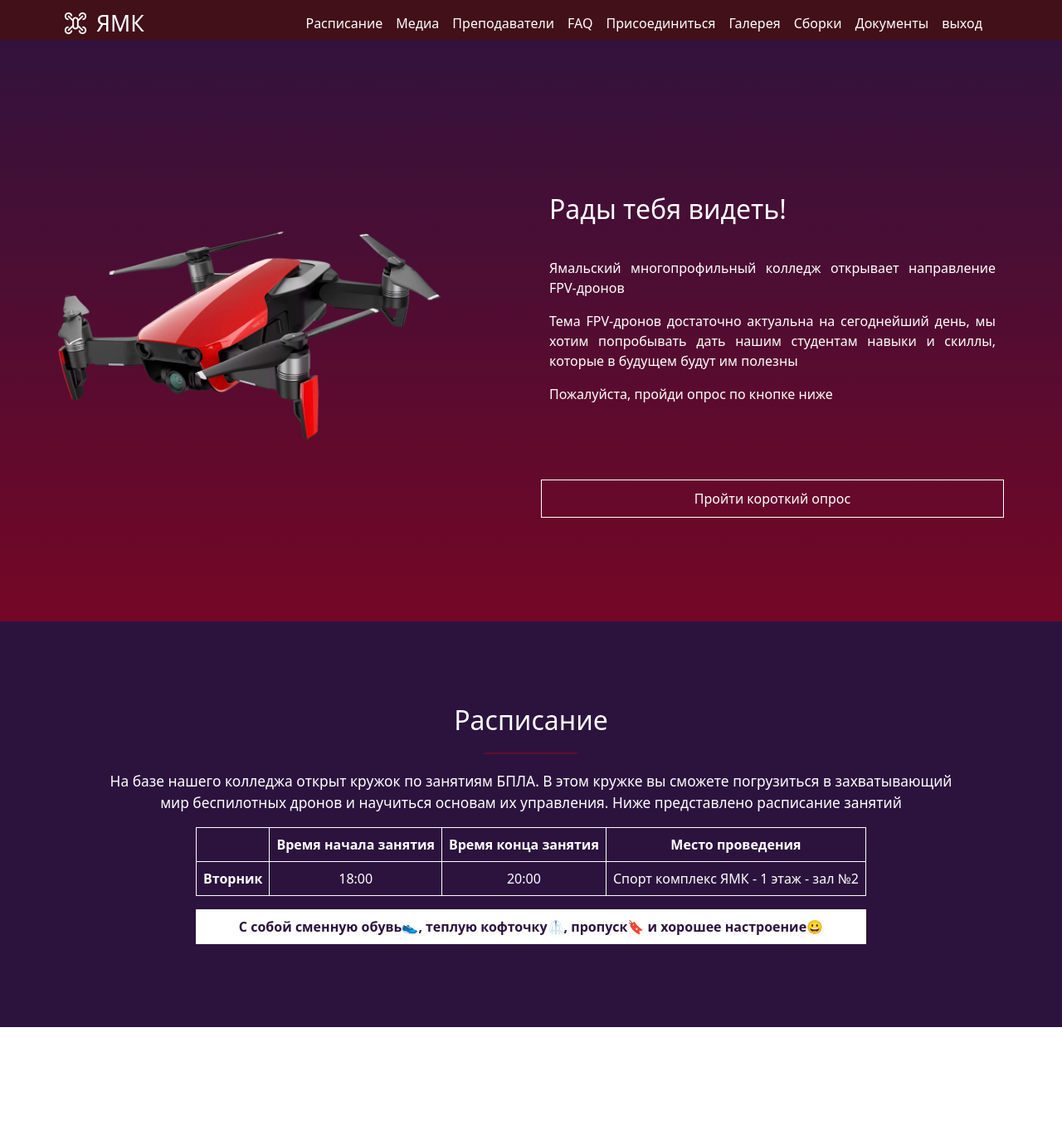
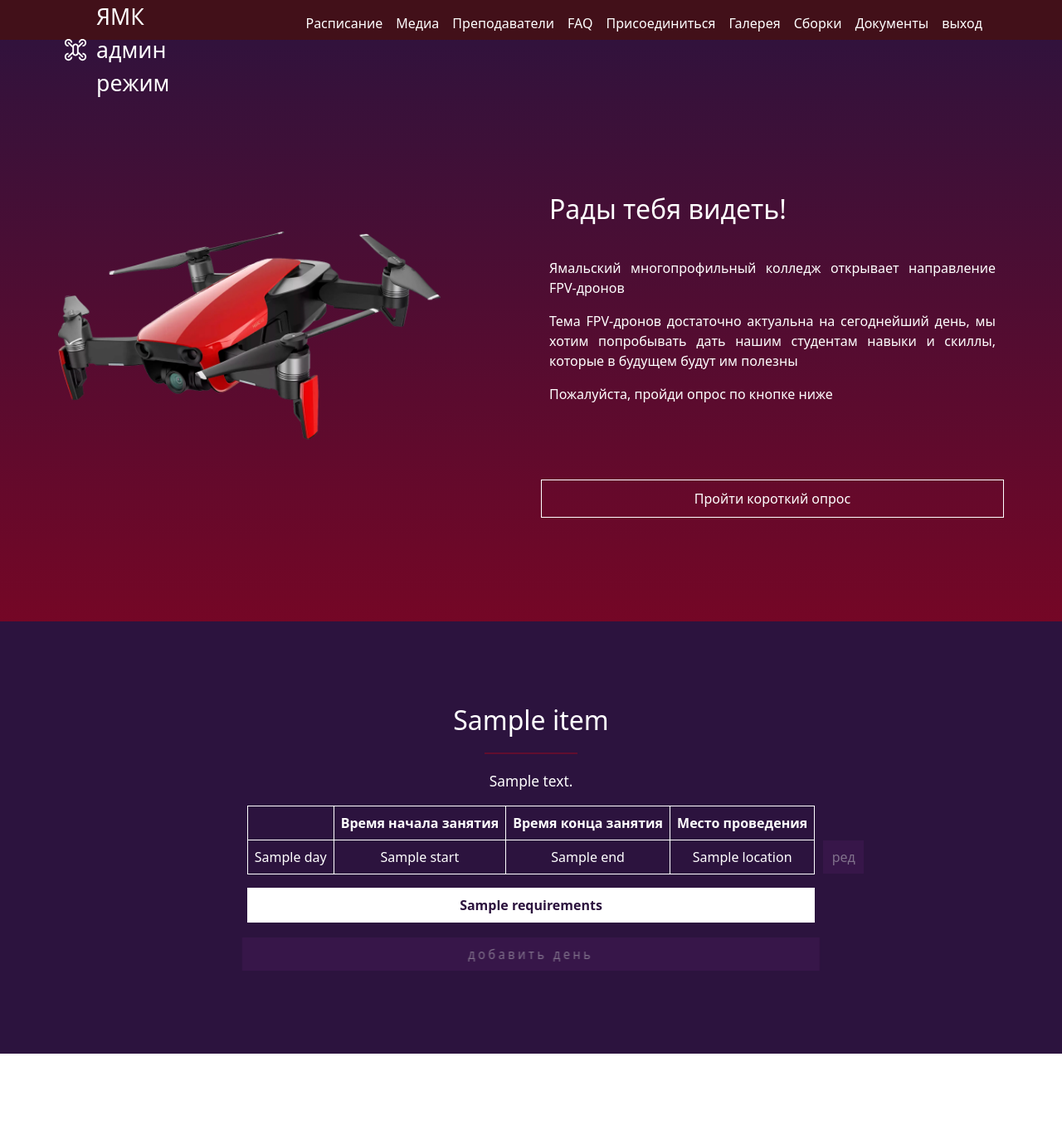
Before and after one commit to Darkcat42/Drones89ymk, a Flask app: template templates/admin_index.html in a window 1280 px wide. Shown: the top 1356 px of the page at 83% size. Run offline with Flask 3, Linux system fonts and the light colour scheme; the template is opened without the code that fills it: most values are stand-ins (such as "Sample title", 1, 10 or a date in 2020); some libraries are stand-ins or nearby versions.

Commit message:
сделал контроллер модели для расписания и вывод расписания из бд на страницу, начал делать возможность редактировать расписание, добавил стили для кнопок расписания

```diff
--- a/Models/Sections.py
+++ b/Models/Sections.py
@@ -1,6 +1,6 @@
 from peewee import PrimaryKeyField, IntegerField, CharField, TextField
 from Models.Base import *
-from Models.Schedule_table import Schedule_table
+from Models.time_table import Schedule_table
 class Sections(Base):
     """
     модель веб-страниц, которые
--- a/app.py
+++ b/app.py
@@ -5,6 +5,7 @@ from flask import Flask, render_template, request
 # импорт контроллеров
 from Controllers.UserController import UsersController
 from Controllers.RoleController import RoleController
+from Controllers.TableController import Time_tableController
 
 """создание и настройка приложения"""
 app = Flask(__name__)
@@ -32,7 +33,10 @@ def logout():
 @app.route('/')
 def index():
     """маршрут на главную"""
-    return render_template('index.html')
+    return render_template(
+        'index.html',
+        table_rows=Time_tableController.get_table_rows()
+        )
 @app.route('/doc')
 def doc():
     """маршрут страницу документов"""
@@ -60,7 +64,7 @@ def load_modal_form_login():
 def login():
     """маршрут для авторизации пользователя"""
     if request.method == "POST":
-        try:
+        # try:
             login_form = request.form.get('login')
             user = UsersController.get_by_login(login_form)
             if login_form == user.login:
@@ -68,20 +72,19 @@ def login():
                 if passwd_form == user.password:
                     flask_login.login_user(user)
                     role_name = RoleController.show(current_user.role).role
-                    print(role_name)
                     if role_name == 'administrator':
                         """маршрут на главную с функционалом администратора"""
                         return render_template(
                             'admin_index.html',
-                            table_rows=table_rows
+                            table_rows=Time_tableController.get_table_rows()
                             )
                     elif role_name == 'editor':
                         """задел под роль редактора и тп"""
                         pass
                 else:
                     return 'неверный логин или пароль'
-        except:
-            pass
+        # except:
+        #     print('ошибка')
     return flask.redirect('/')
 
 @app.route('/admin_index')
--- a/static/css/admin_index_style.css
+++ b/static/css/admin_index_style.css
@@ -1,5 +1,98 @@
 /* стили переопределения для страницы admin_index.html  */
 /* общие стили */
+/* общие стили */
+*{
+    transition-duration: 300ms;
+    transition-property: all;
+    /* color: white!important; */
+    /* outline: 1px solid red; */
+    /* margin: 0 auto; */
+}
 .admin_header{
     filter: hue-rotate(60deg);
 }
+/* tr{position: relative !important;} */
+td.td_hover{
+    opacity: 40%;
+    background-color: #491c5a;
+    transform: translateX(10px);
+    font-weight: 200;
+    /* background: url(/static/svg/edit_icon_light.svg);
+    background-size: cover;
+    background-repeat: no-repeat;
+    background-size: 80%; */
+}
+#table:hover td.td_hover{
+    opacity: 100%;
+    cursor: pointer;
+    box-shadow: 3px 3px 8px 4px #200c27;
+    transform:scale(0.9, 0.9) translateX(20px);
+
+}
+td.td_hover:hover{
+    filter: brightness(2);
+}
+td.td_hover:active{
+    transition-duration: 10ms;
+    background: #380505;
+}
+tr.time_table_add_btn, tr.time_table_add_btn>td{
+    border: 1px solid transparent!important;
+    opacity: 40%;
+    background-color: #491c5a;
+    color: white;
+    transform: scale(0.89, 1);
+    font-weight: 200;
+    letter-spacing: 4px;
+}
+
+#table:hover tr.time_table_add_btn, tr.time_table_add_btn>td{
+    box-shadow: 3px 3px 8px 4px #200c27;
+    transform:scale(1.01, 1.01) ;
+    opacity: 100%;
+    cursor: pointer;
+
+
+}
+tr.time_table_add_btn:hover{
+    filter: brightness(2);
+
+
+}
+tr.time_table_add_btn:active>*{
+    transition-duration: 10ms;
+    background: #380505!important;
+}
+.none_border_left_top_bottom{
+    /* background: transparent!important; */
+    border: 1px solid transparent!important;
+    width: 50px;
+    border-right: 1px solid white!important;
+}
+.none_border_right_top_bottom{
+    /* background: transparent!important; */
+    border: 1px solid transparent!important;
+    width: 50px;
+    border-left: 1px solid white!important;
+}
+
+
+
+
+
+
+
+
+
+
+.editor_hover{
+    border: 1px solid transparent;
+    margin-right: 5%;
+}
+ .editor_hover:hover{
+    box-shadow: 3px 3px 8px 4px #200c27;
+    border-radius: 6px;
+    transform:scale(1.01, 1.01);
+    text-shadow: 4px 4px 6px black;
+    border: 1px solid #4c1f5e;
+}
--- a/static/js/my_script_admin.js
+++ b/static/js/my_script_admin.js
@@ -33,6 +33,13 @@ addEventListener('click', (evt) => {
                 modal_message.classList.add('close_modal')
                 modal_warning.classList.add('close_modal')
                 break
+            case 'time_table_add_day':
+                // fetch('/add_day')
+                // .then(response => response.text())
+                // .then(html => {
+                //     modal_content.innerHTML = html;
+                // });
+                break
         }
     }
     if(target.hasAttribute('data-action') == true){
--- a/templates/admin_base.html
+++ b/templates/admin_base.html
@@ -20,7 +20,7 @@
     <div class="row justify-content-center">
       <div class="col-lg-1 col-sm-1 col-m title_logo db132">
         <a href="/">
-          <img src="{{url_for('static', filename='img/drone-logo.svg')}}" alt="" width="20px" height="20px" class="drone_logo">ЯМК
+          <img src="{{url_for('static', filename='img/drone-logo.svg')}}" alt="" width="20px" height="20px" class="drone_logo">ЯМК админ режим
 
         </a>
       </div>
--- a/templates/admin_index.html
+++ b/templates/admin_index.html
@@ -35,45 +35,49 @@
   <div class="container">
     <div class="row">
       <div class="text-center">
-        <h2 class="mb-3">Расписание</h2>
+        <h2 class="mb-3">{{table_rows[0]['title']}}</h2>
         <hr class="hr-line">
-        <p class="custom_p">На базе нашего колледжа открыт кружок по занятиям БПЛА. В этом кружке вы сможете погрузиться в захватывающий<br> мир беспилотных дронов и научиться основам их управления. Ниже представлено расписание занятий</p>
+        <p class="custom_p">{{table_rows[0]['description']}}</p>
         <table class="table_rasp">
           <tr>
-            <th></th>
+            <th class="none_border_left_top_bottom"></th>
+            <th class=""></th>
             <th>Время начала занятия</th>
             <th>Время конца занятия</th>
             <th>Место проведения</th>
+            <th class="none_border_right_top_bottom"></th>
           </tr>
-        {% for segment in segment_details %}
+        {% for item in table_rows %}
             <tr>
-                <th>Вторник</th>
-                <td>18:00</td>
-                <td>20:00</td>
-                <td>Спорт комплекс ЯМК - 1 этаж - зал №2</td>
+                <td class="none_border_left_top_bottom"></td>
+                <td>{{item['day']}}</td>
+                <td>{{item['start']}}</td>
+                <td>{{item['end']}}</td>
+                <td>{{item['location']}} </td>
+                <td class="none_border_right_top_bottom td_hover">ред</td>
             </tr>
+
         {% endfor %}
 
-<!--          <tr>-->
-<!--            <th>Вторник</th>-->
-<!--            <td>18:00</td>-->
-<!--            <td>20:00</td>-->
-<!--            <td>Спорт комплекс ЯМК - 1 этаж - зал №2</td>-->
-<!--          </tr>-->
-<!--          <tr>-->
-<!--            <th>Четверг</th>-->
-<!--            <td>18:00</td>-->
-<!--            <td>20:00</td>-->
-<!--            <td>Спорт комплекс ЯМК - 1 этаж - зал №2</td>-->
-<!--          </tr>-->
           <tr>
-            <td colspan="4" class="fix_bord"></td>
+            <td colspan="6" class="fix_bord"></td>
+          </tr>
+          <tr class="">
+            <td class="none_border_left_top_bottom "></td>
+            <td colspan="4" class="info_rasp_dop ">{{table_rows[0]['requirements']}}</td>
+            <td class="none_border_right_top_bottom"></td>
           </tr>
           <tr>
-            <td colspan="4" class="info_rasp_dop">С собой сменную обувь&#128095;, теплую кофточку&#129404;, пропуск&#128278; и хорошее настроение&#128512;</td>
+            <td colspan="6" class="fix_bord"></td>
+          </tr>
+          <tr  class="time_table_add_btn">
+            <td class="none_border_right_top_bottom"></td>
+            <td id="time_table_add_day" colspan="4" class="info_rasp_dop">добавить день</td>
+            <td class="none_border_left_top_bottom"></td>
           </tr>
         </table>
       </div>
+
   </div>
 </section>
 <!--   Секция медиа-->
@@ -88,7 +92,6 @@
       <div class="row">
         <div class="col-lg-4 mb-lg-0">
           <img
-
             data-src="{{url_for('static', filename='img/img1.webp')}}"
             class="w-100 shadow-1-strong rounded mb-4 fsi lazy"
             alt="Waves at Sea"
--- /dev/null
+++ b/test_app.py
@@ -0,0 +1,4 @@
+"""файл для тестирования модулей и обхода ошибок поиска vs code"""
+from Models.time_table import *
+from Controllers.TableController import *
+print(time_tableController.get_table_rows())
```
Also changed, not shown: Controllers/TableController.py (+44 -21 lines), Models/time_table.py (renamed from Models/Schedule_table.py, +4 -3 lines), static/css/my_style.css (+1 -11 lines), templates/index.html (+9 -21 lines), static/svg/edit_icon_light.svg.
